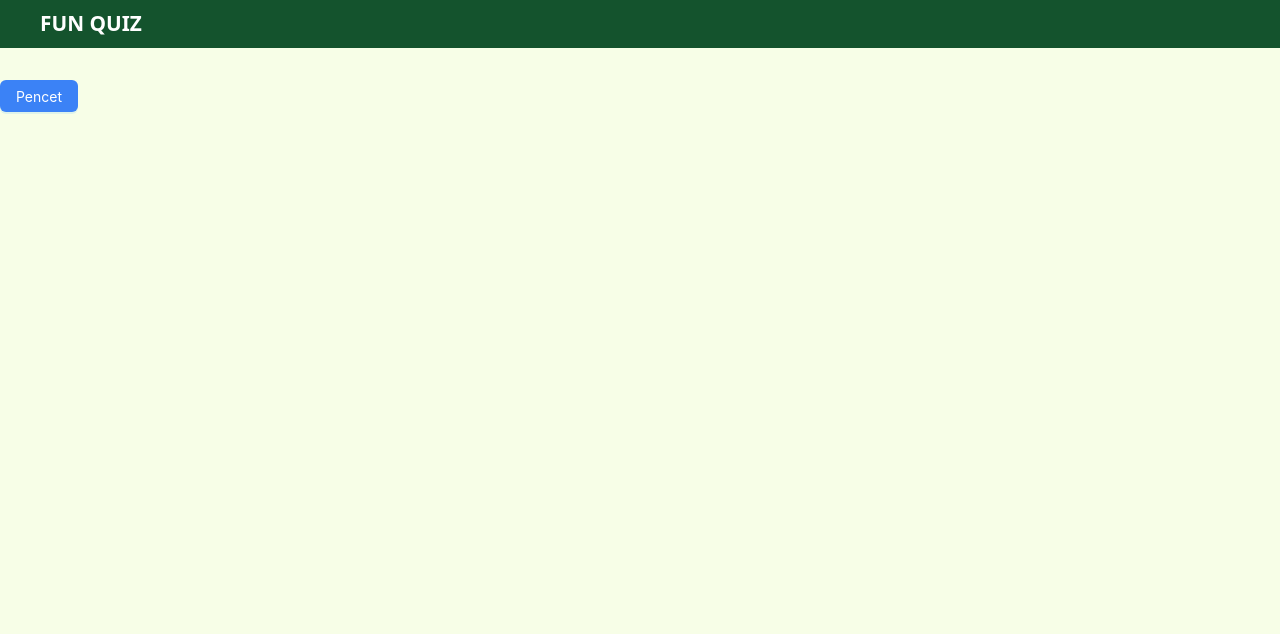
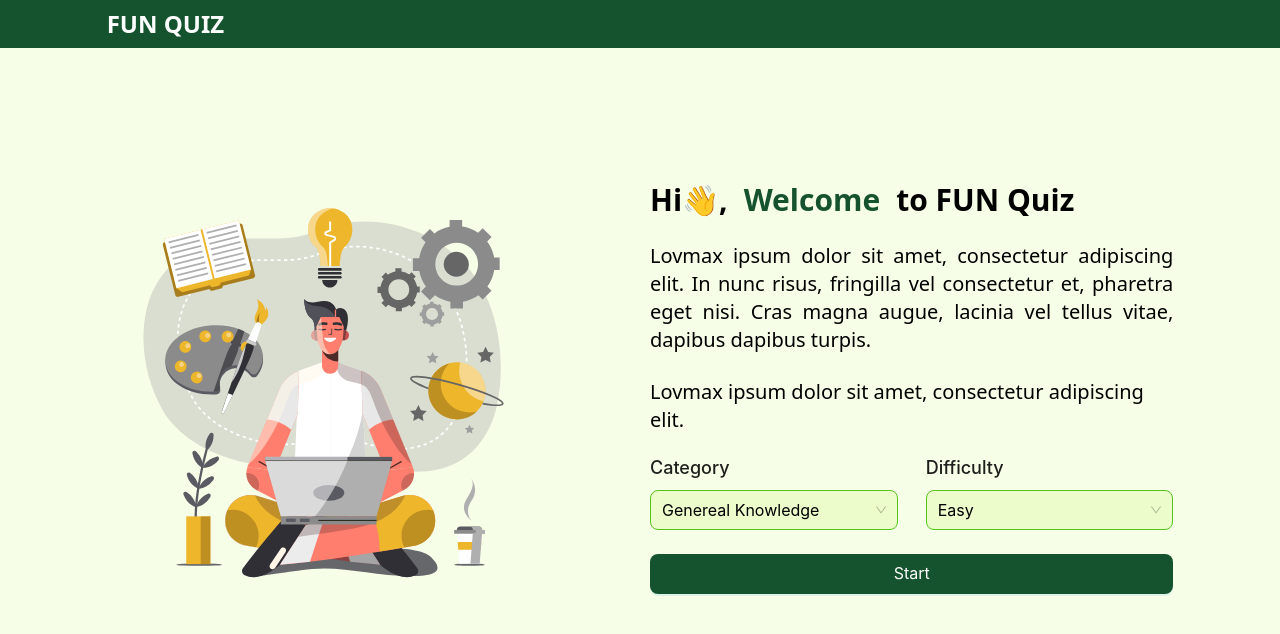
Before and after one commit to Nanahandresaputra/next-ts-learn, a Next.js app: page / in a window 1280 px wide. Shown: the top 634 px of the page. Built offline with nearby package versions, Linux system fonts and the light colour scheme.

Commit message:
get data

```diff
--- a/src/app/layout.tsx
+++ b/src/app/layout.tsx
@@ -19,7 +19,7 @@ export default function RootLayout({
       <Provider store={store}>
         <body className="bg-lime-50">
           <Header />
-          <div className="mt-[10vh]">
+          <div>
             {children}
           </div>
         </body>
--- a/src/app/page.tsx
+++ b/src/app/page.tsx
@@ -1,25 +1,109 @@
 "use client";
 
 import Image from "next/image";
+import banner from '../../public/assets/banner.svg'
 import { useAppSelector, useAppDispatch } from "../store/hooks";
 import { useEffect } from "react";
 import { quizApi } from "@/store/siderSlice";
-import { Button } from "antd";
+import { Button, ConfigProvider, Form, Select } from "antd";
+import selectCategory from "@/dummy/categorySelect";
+import difficultySelect from "@/dummy/difficultySelect";
+import { useRouter } from "next/router";
+
 
 
 export default function Home() {
   const {question, isLoadingQuestion} = useAppSelector( state => state.post)
   const dispatch = useAppDispatch();
 
-  // useEffect(() => {
-  //   dispatch(quizApi({ category: 21, difficulty: 'easy' })).catch(err => console.log(err))
-  // }, []);
+  const router = useRouter()
+
+  const onFinishData = (values:any) => {
+    // dispatch(quizApi({ category: values.category, difficulty: values.difficulty })).then((res) => router.push(`/question/1`)).catch(err => console.log(err))
+    router.push({pathname:'/question/1'})
+  }
+
 
 console.log(question.length > 0 && !isLoadingQuestion ? question : 'Loading...');
 
   return (
-    <section>
-      <Button type='primary' className="bg-blue-500" onClick={() => dispatch(quizApi({ category: 21, difficulty: 'easy' })).catch(err => console.log(err))}>Pencet</Button>
-    </section>
+    <ConfigProvider theme={{
+      "components": {
+        "Button": {
+          "colorPrimary": 'rgb(20 83 45)',
+          "colorPrimaryHover": 'rgb(22 101 52)',
+          "colorPrimaryActive": 'rgb(21 128 61)'
+        },
+        "Select": {
+          "optionSelectedBg": "rgb(132, 204, 22)",
+          "algorithm": true,
+          "optionActiveBg": "rgba(106, 218, 135, 0.04)",
+          "optionSelectedColor": "rgba(255, 255, 255, 0.88)",
+          "selectorBg": "rgb(236, 252, 203)",
+          "colorBgElevated": "rgb(236, 252, 203)",
+          "colorPrimary": "rgb(82, 196, 26)",
+          "colorPrimaryHover": "rgb(82, 196, 26)",
+          "colorText": "rgb(0, 0, 0)",
+          "colorBorder": "rgb(82, 196, 26)"
+        }
+      }
+    }}>
+      <section className="flex justify-center">
+        <div className="grid md:grid-cols-2 lg:gap-x-5 md:gap-y-8 md:items-center lg:gap-y-0 w-10/12 md:w-11/12 lg:w-10/12 mt-[10vh] lg:mt-0 lg:h-screen">
+          <Image src={banner} alt="banner-logo" className="w-10/12 hidden md:block" />
+
+          <div className="space-y-[3vh]">
+            <h1 className="flex flex-wrap items-end font-bold text-xl md:text-2xl lg:text-3xl">
+              Hi <span className="animate-waving-hand">👋</span>, <span className="text-green-900 mx-4">Welcome</span> to FUN Quiz
+            </h1>
+            <p className="font-medium text-base md:text-xl text-justify">
+              Lovmax ipsum dolor sit amet, consectetur adipiscing elit. In nunc risus, fringilla vel consectetur et, pharetra eget nisi. Cras magna augue, lacinia vel tellus     vitae, dapibus dapibus turpis.
+            </p>
+
+            <div className="space-y-5 md:hidden lg:block lg:col-span-1">
+              <p className="font-medium text-base md:text-xl">Lovmax ipsum dolor sit amet, consectetur adipiscing elit.</p>
+              <Form layout="vertical" className="lg:grid lg:grid-cols-2 items-center lg:gap-x-7"  initialValues={{ category:9, difficulty:'easy' }} onFinish={onFinishData}>
+                <Form.Item className="w-full" label={<p className="font-medium text-base md:text-lg">Category</p>} name='category'>
+                  <Select
+                    options={selectCategory}
+                    size="large"
+                    />
+                </Form.Item>
+                <Form.Item className="w-full" label={<p className="font-medium text-base md:text-lg">Difficulty</p>} name='difficulty'>
+                  <Select
+                    options={difficultySelect}
+                    size="large"
+                    />
+                </Form.Item>
+                <Form.Item className="lg:col-span-2">
+                  <Button type="primary" size='large' className="w-full bg-green-900" htmlType="submit">Start</Button>
+                </Form.Item>
+              </Form>
+            </div>
+          </div>
+
+           <div className="space-y-5 hidden md:block md:col-span-2 lg:hidden">
+              <p className="font-medium text-base md:text-xl">Lovmax ipsum dolor sit amet, consectetur adipiscing elit.</p>
+              <Form layout="vertical" className="grid grid-cols-2 items-center gap-x-7" initialValues={{ category:9, difficulty:'easy' }} onFinish={onFinishData}>
+                <Form.Item className="w-full" label={<p className="font-medium text-base md:text-lg">Category</p>} name='category'>
+                  <Select
+                    options={selectCategory}
+                    size="large"
+                    />
+                </Form.Item>
+                <Form.Item className="w-full" label={<p className="font-medium text-base md:text-lg">Difficulty</p>} name='difficulty'>
+                  <Select
+                    options={difficultySelect}
+                    size="large"
+                    />
+                </Form.Item>
+                <Button type="primary" size='large' className="col-span-2 bg-green-900" htmlType="submit">Start</Button>
+              </Form>
+            </div>
+
+        </div>
+        {/* <Button type='primary' className="bg-blue-500" onClick={() => dispatch(quizApi({ category: 21, difficulty: 'easy' })).catch(err => console.log(err))}>Pencet</Button> */}
+      </section>
+    </ConfigProvider>
   );
 }
--- /dev/null
+++ b/src/app/question/[number]/page.tsx
@@ -0,0 +1,14 @@
+'use client'
+
+import { useRouter, useSearchParams } from "next/navigation"
+
+export default function Question() {
+      const searchParams = useSearchParams()
+
+    const search = searchParams.get('data')
+
+    console.log(search)
+    return (
+        <h1>question pages</h1>
+    )
+}
--- a/src/app/test/page.tsx
+++ /dev/null
@@ -1,7 +0,0 @@
-'use client'
-
-export default function Test() {
-    return (
-        <h2>test</h2>
-    )
-}
--- a/src/components/header/header.tsx
+++ b/src/components/header/header.tsx
@@ -2,8 +2,10 @@
 
 export default function Header() {
     return (
-        <section className="fixed  top-0 w-full h-[6vh] bg-green-900 flex items-center px-10">
-            <h1 className="text-white font-semibold text-[1.3rem]">FUN QUIZ</h1>
+        <section className="fixed top-0 w-full h-[6vh] bg-green-900 flex items-center justify-center">
+            <div className="w-10/12 md:w-11/12 lg:w-10/12">
+                <h1 className="text-white font-bold text-[1.5rem]">FUN QUIZ</h1>
+            </div>
         </section>
     )
 }
--- /dev/null
+++ b/src/dummy/categorySelect.ts
@@ -0,0 +1,62 @@
+interface SelectItem {
+    value: number;
+    label: string;
+};
+
+const selectCategory: SelectItem[] = [
+    {
+        value: 9,
+        label: 'Genereal Knowledge'
+    },
+    {
+        value: 18,
+        label: 'Science Computer'
+    },
+    {
+        value: 10,
+        label: 'Entertainment: Books'
+    },
+    {
+        value: 11,
+        label: 'Entertainment: Film'
+    },
+    {
+        value: 15,
+        label: 'Entertainment: Vvalueeo Games'
+    },
+    {
+        value: 17,
+        label: 'Science & Nature'
+    },
+    {
+        value: 19,
+        label: 'Science: Mathematics'
+    },
+    {
+        value: 21,
+        label: 'Sports'
+    },
+    {
+        value: 22,
+        label: 'Geography'
+    },
+    {
+        value: 23,
+        label: 'History'
+    },
+    {
+        value: 24,
+        label: 'Politics'
+    },
+    {
+        value: 25,
+        label: 'Art'
+    },
+    {
+        value: 27,
+        label: 'Animals'
+    },
+
+];
+
+export default selectCategory;
--- /dev/null
+++ b/src/dummy/difficultySelect.ts
@@ -0,0 +1,21 @@
+interface DifficultyItems {
+    value: string;
+    label: string;
+}
+
+const difficultySelect: DifficultyItems[] = [
+    {
+        value: 'easy',
+        label: 'Easy',
+    },
+    {
+        value: 'medium',
+        label: 'Medium',
+    },
+    {
+        value: 'hard',
+        label: 'Hard',
+    },
+];
+
+export default difficultySelect;
--- a/tailwind.config.ts
+++ b/tailwind.config.ts
@@ -13,6 +13,21 @@ const config: Config = {
         "gradient-conic":
           "conic-gradient(from 180deg at 50% 50%, var(--tw-gradient-stops))",
       },
+       keyframes: {
+        wave: {
+          '0%': { transform: 'rotate(0.0deg)' },
+          '10%': { transform: 'rotate(14deg)' },
+          '20%': { transform: 'rotate(-8deg)' },
+          '30%': { transform: 'rotate(14deg)' },
+          '40%': { transform: 'rotate(-4deg)' },
+          '50%': { transform: 'rotate(10.0deg)' },
+          '60%': { transform: 'rotate(0.0deg)' },
+          '100%': { transform: 'rotate(0.0deg)' },
+        },
+      },
+      animation: {
+        'waving-hand': 'wave 2s linear infinite',
+      },
     },
   },
   plugins: [],
```
Also changed, not shown: public/assets/banner.svg (added), public/assets/lamp.png (added).
